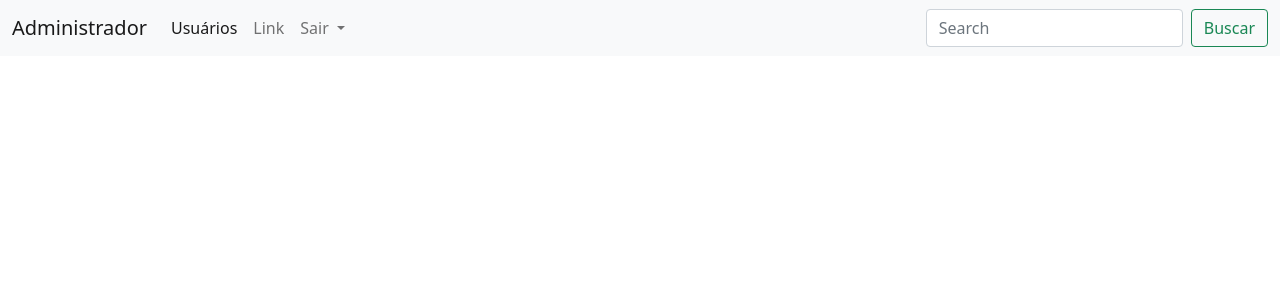
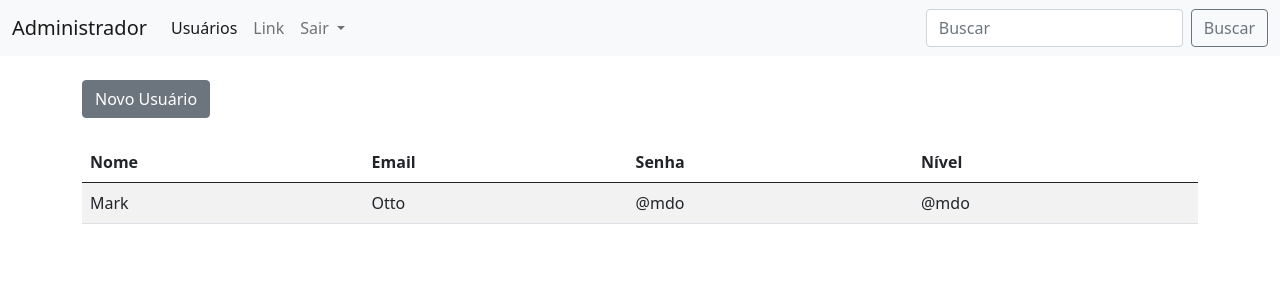
Before and after one commit to Bscanto/PHP_Repository, a PHP site: page /login/painel-adm/index.php in a window 1280 px wide. Shown: the top 300 px of the page. Run offline with PHP 8.4, Linux system fonts and the light colour scheme; the visitor is signed in with stand-in values (Sample User, id 1).

Commit message:
pgn admin

```diff
--- a/Curso PHP/curso php 8/Arquivos/login/painel-adm/index.php
+++ b/Curso PHP/curso php 8/Arquivos/login/painel-adm/index.php
@@ -55,14 +55,38 @@ echo 'Nome do Usuário: ' . $_SESSION['nome_usuario'] . ' e o nível do usuário
         </li>
 
       </ul>
-      <form class="d-flex">
-        <input class="form-control me-2" type="search" placeholder="Search" aria-label="Buscar">
-        <button class="btn btn-outline-success" type="submit">Buscar</button>
+      <form method="GET" class="d-flex">
+        <input class="form-control me-2" type="search" placeholder="Buscar" name="txtBusca" >
+        <button class="btn btn-outline-secondary" type="submit">Buscar</button>
       </form>
     </div>
   </div>
 </nav>
 
+<div class="container">
+<button class="btn btn-secondary mt-4" type="button">Novo Usuário</button>
+
+<table class="table table-striped mt-4">
+  <thead>
+    <tr>
+      <th scope="col">Nome</th>
+      <th scope="col">Email</th>
+      <th scope="col">Senha</th>
+      <th scope="col">Nível</th>
+    </tr>
+  </thead>
+  <tbody>
+    <tr>
+      <td>Mark</td>
+      <td>Otto</td>
+      <td>@mdo</td>
+      <td>@mdo</td>
+    </tr>
+
+  </tbody>
+</table>
+
+</div>
 
 </body>
 </html>
```
